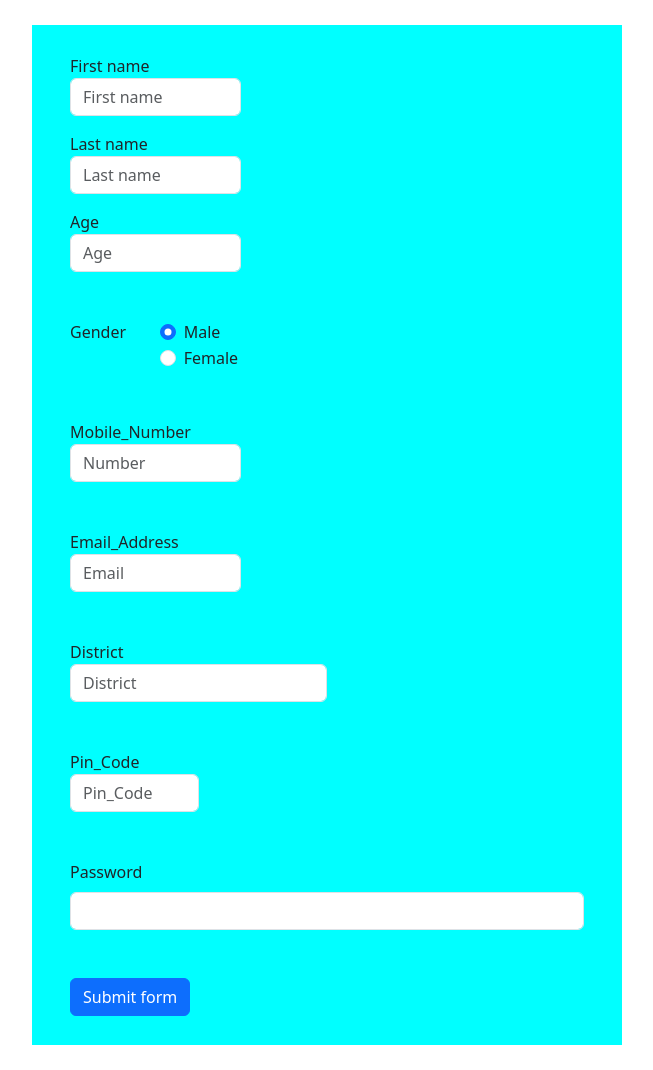
After one commit to vedant-beep/PHP-Project, a PHP site: page /User_Front-End.php in a window 1280 px wide. The commit adds this page. Shown: the whole page, without its empty margins (313-966 px from the left). Run offline with PHP 8.4, Linux system fonts and the light colour scheme.

Commit message:
modified something

```diff
--- /dev/null
+++ b/User_Front-End.php
@@ -0,0 +1,84 @@
+<!doctype html>
+<html lang="en">
+<html>
+
+<head>
+    <link href="https://cdn.jsdelivr.net/npm/bootstrap@5.3.0-alpha2/dist/css/bootstrap.min.css" rel="stylesheet"
+        integrity="sha384-aFq/bzH65dt+w6FI2ooMVUpc+21e0SRygnTpmBvdBgSdnuTN7QbdgL+OapgHtvPp" crossorigin="anonymous">
+        <link rel="stylesheet" href="./style.css">
+    <script src="https://cdn.jsdelivr.net/npm/bootstrap@5.3.0-alpha2/dist/js/bootstrap.bundle.min.js"
+        integrity="sha384-qKXV1j0HvMUeCBQ+QVp7JcfGl760yU08IQ+GpUo5hlbpg51QRiuqHAJz8+BrxE/N"
+        crossorigin="anonymous"></script>
+</head>
+<body>
+    <div class="signupForm">
+    <form class="inputForm" action="./insert.php" method="post">
+        <div class="form-row">
+            <div class="col-md-4 mb-3">
+                <label for="validationServer01">First name</label>
+                <input type="text" class="form-control" id="validationServer01" name="First_Name"
+                    placeholder="First name" required>
+            </div>
+            <div class="col-md-4 mb-3">
+                <label for="validationServer02">Last name</label>
+                <input type="text" class="form-control" id="validationServer02" name="Last_Name"
+                    placeholder="Last name" required>
+            </div>
+            <div class="col-md-4 mb-8">
+                <label for="validationServer06">Age</label>
+                <input type="int" class="form-control" id="validationServer06" name="Age"
+                    placeholder="Age" required>
+            </div>
+            <fieldset class="form-group">
+                <div class="row my-5">
+                    <legend class="col-form-label col-sm-2 pt-0">Gender</legend>
+                    <div class="col-sm-10">
+                        <div class="form-check">
+                            <input class="form-check-input" type="radio" name="Gender" id="gridRadios1" value="male"
+                                checked>
+                            <label class="form-check-label" for="gridRadios1">
+                                Male
+                            </label>
+                        </div>
+                        <div class="form-check">
+                            <input class="form-check-input" type="radio" name="Gender" id="gridRadios2"
+                                value="female">
+                            <label class="form-check-label" for="gridRadios2">
+                                Female
+                            </label>
+                        </div>
+                    </div>
+                </div>
+            </fieldset>
+            <div class="col-md-4 mb-5">
+                <label for="validationServer07">Mobile_Number</label>
+                <input type="int" class="form-control" id="validationServer07" name="Mobile_Number"
+                    placeholder="Number" required>
+            </div>
+            <div class="col-md-4 mb-5">
+                <label for="validationServer08">Email_Address</label>
+                <input type="email" class="form-control" id="validationServer08" name="Email_Address"
+                    placeholder="Email" required>
+            </div>
+
+            <div class="form-row">
+                <div class="col-md-6 mb-5">
+                    <label for="validationServer03">District</label>
+                    <input type="text" class="form-control" id="validationServer03" name="Distict"
+                        placeholder="District" required>
+                </div>
+                <div class="col-md-3 mb-5">
+                    <label for="validationServer05">Pin_Code</label>
+                    <input type="text" class="form-control" id="validationServer05" name="Pin_Code"
+                        placeholder="Pin_Code" required>
+                </div>
+                <div>
+                    <label for="inputPassword5" class="form-label">Password</label>
+                    <input type="password" id="inputPassword5" class="form-control" aria-labelledby="passwordHelpBlock" name="Password1">
+                </div>
+            </div>
+            <button class="btn btn-primary mt-5" type="submit">Submit form</button>
+    </form>
+    </div>
+</body>
+</html>
--- a/home.php
+++ b/home.php
@@ -1,3 +1,6 @@
+<?php
+    session_start();
+?>
 <!doctype html>
 <html lang="en">
   <head>
```
Also changed, not shown: apply.php (+10 -21 lines), insert.php (+12 -17 lines).
